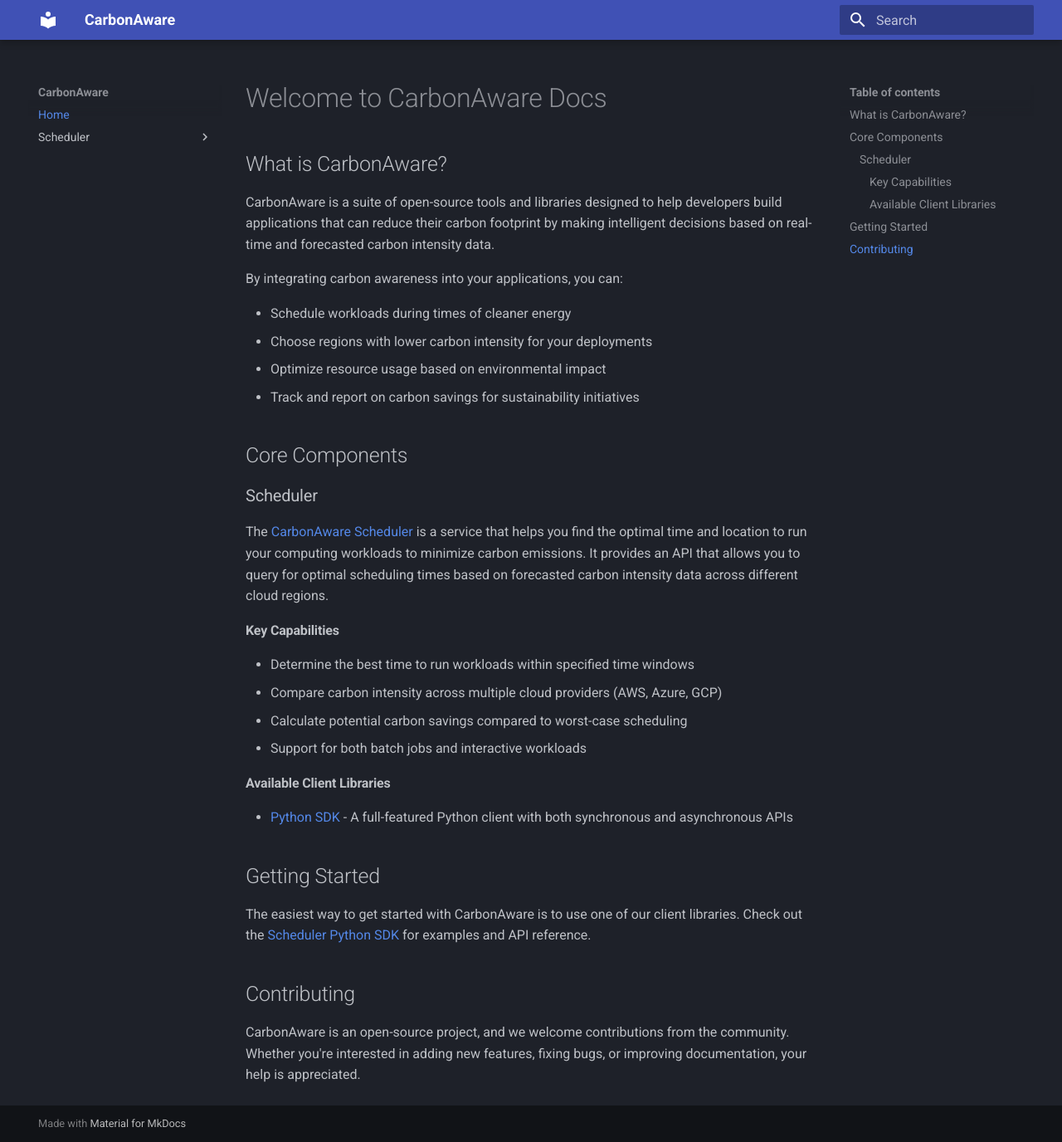
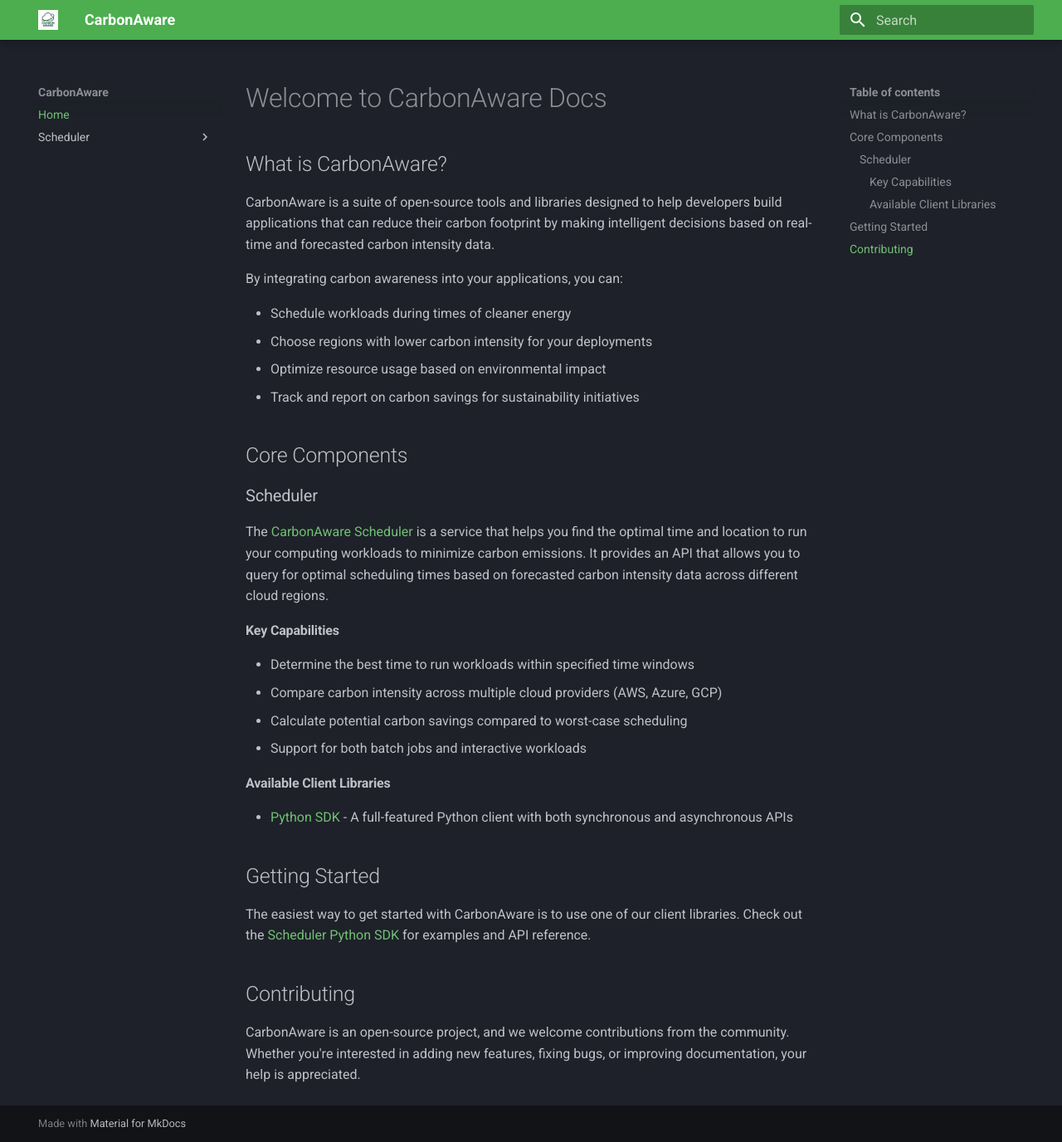
Before and after one commit to carbon-aware/docs, an MkDocs documentation site: the page built from docs/index.md, in a window 1280 px wide and 1376 px high. Shown: the whole window at 83% size. Built offline with MkDocs 1.6.1 and Material for MkDocs 9.7.7, drawn with Linux system fonts in a browser that asks for light colours.

Commit message:
Fix images

```diff
--- a/mkdocs.yml
+++ b/mkdocs.yml
@@ -8,6 +8,10 @@
   name: material
   palette:
     scheme: slate
+    primary: green
+  logo: images/logo.png
+  favicon: images/favicon.png
+
 
 nav:
   - Home: index.md
```
Also changed, not shown: docs/images/favicon.png (added), docs/images/logo.png (added), 1 other file.
